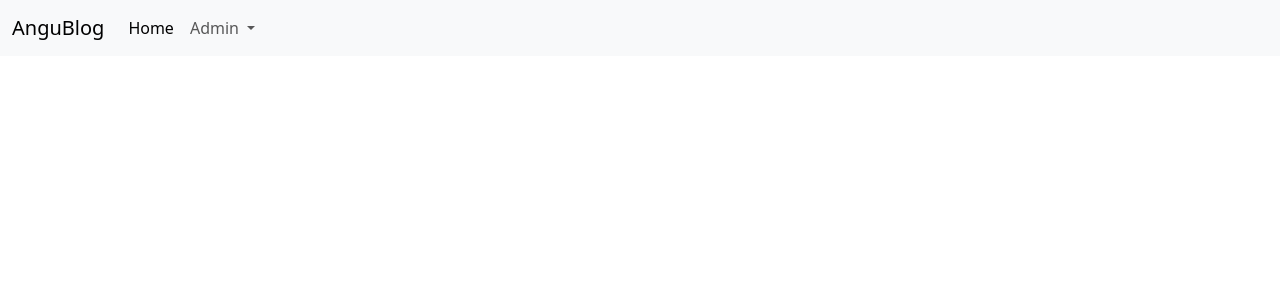
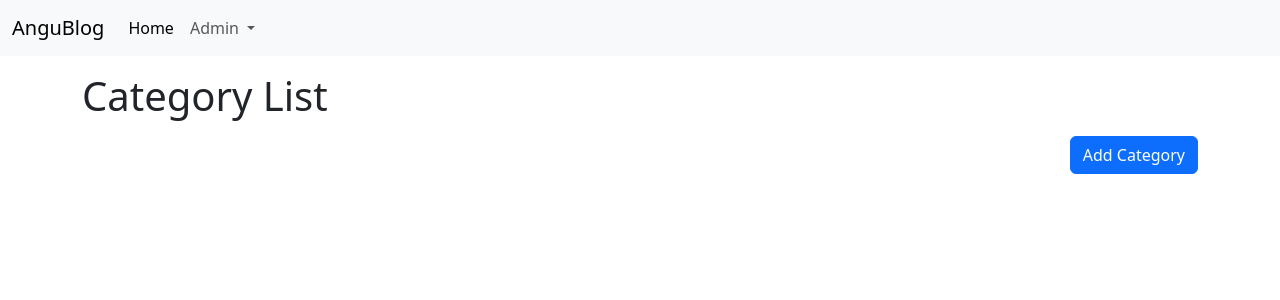
Before and after one commit to EmirhanHasirci11/AnguBlog, an Angular app in the folder Frontend/AnguBlog/: page /Admin/Categories in a window 1280 px wide. Before the commit this address led to /. Shown: the top 300 px of the page. Built offline with nearby package versions, Linux system fonts and the light colour scheme.

Commit message:
Category list and routing configurations

```diff
--- a/Frontend/AnguBlog/src/app/app.component.ts
+++ b/Frontend/AnguBlog/src/app/app.component.ts
@@ -1,11 +1,11 @@
 import { Component } from '@angular/core';
-import { RouterOutlet } from '@angular/router';
+import { RouterLink, RouterOutlet } from '@angular/router';
 import { NavbarComponent } from './core/components/navbar/navbar.component';
 
 @Component({
   selector: 'app-root',
   standalone: true,
-  imports: [RouterOutlet,NavbarComponent],
+  imports: [RouterOutlet,NavbarComponent,RouterLink],
   templateUrl: './app.component.html',
   styleUrl: './app.component.css'
 })
--- a/Frontend/AnguBlog/src/app/app.routes.ts
+++ b/Frontend/AnguBlog/src/app/app.routes.ts
@@ -1,3 +1,9 @@
 import { Routes } from '@angular/router';
 
-export const routes: Routes = [];
+export const routes: Routes = [
+    {
+        path:"Admin/Categories",
+        loadComponent:
+        ()=> import("./features/category/category-list/category-list.component").then(x=>x.CategoryListComponent)
+    }
+];
--- a/Frontend/AnguBlog/src/app/core/components/navbar/navbar.component.html
+++ b/Frontend/AnguBlog/src/app/core/components/navbar/navbar.component.html
@@ -14,7 +14,7 @@
               Admin
             </a>
             <ul class="dropdown-menu">
-              <li><a class="dropdown-item" href="#">Categories</a></li>
+              <li><a class="dropdown-item" routerLink="Admin/Categories">Categories</a></li>
             </ul>
           </li>
 
--- a/Frontend/AnguBlog/src/app/core/components/navbar/navbar.component.ts
+++ b/Frontend/AnguBlog/src/app/core/components/navbar/navbar.component.ts
@@ -1,9 +1,10 @@
 import { Component } from '@angular/core';
+import { RouterLink } from '@angular/router';
 
 @Component({
   selector: 'app-navbar',
   standalone: true,
-  imports: [],
+  imports: [RouterLink],
   templateUrl: './navbar.component.html',
   styleUrl: './navbar.component.css'
 })
--- /dev/null
+++ b/Frontend/AnguBlog/src/app/features/category/category-list/category-list.component.html
@@ -0,0 +1,6 @@
+<div class="container">
+    <h1 class="mt-3">Category List</h1>
+    <div class="d-flex justify-content-end mt-3">
+        <a class="btn btn-primary">Add Category</a>
+    </div>
+</div>
```
Also changed, not shown: Frontend/AnguBlog/src/app/features/category/category-list/category-list.component.ts (added, +12 -0 lines), Frontend/AnguBlog/src/app/features/category/category-list/category-list.component.css (added), 1 other file (tests, documents, lock files or other folders).
